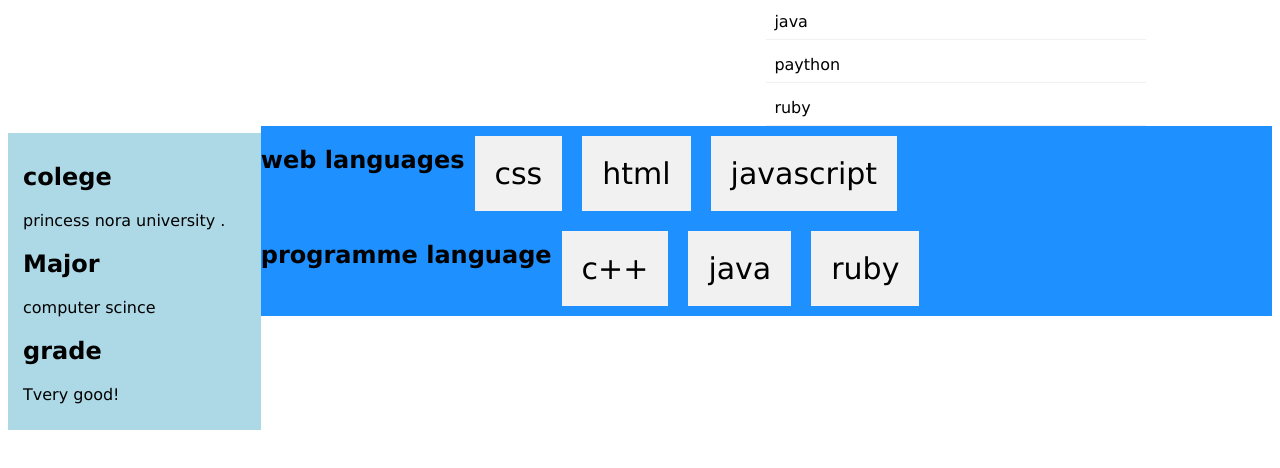
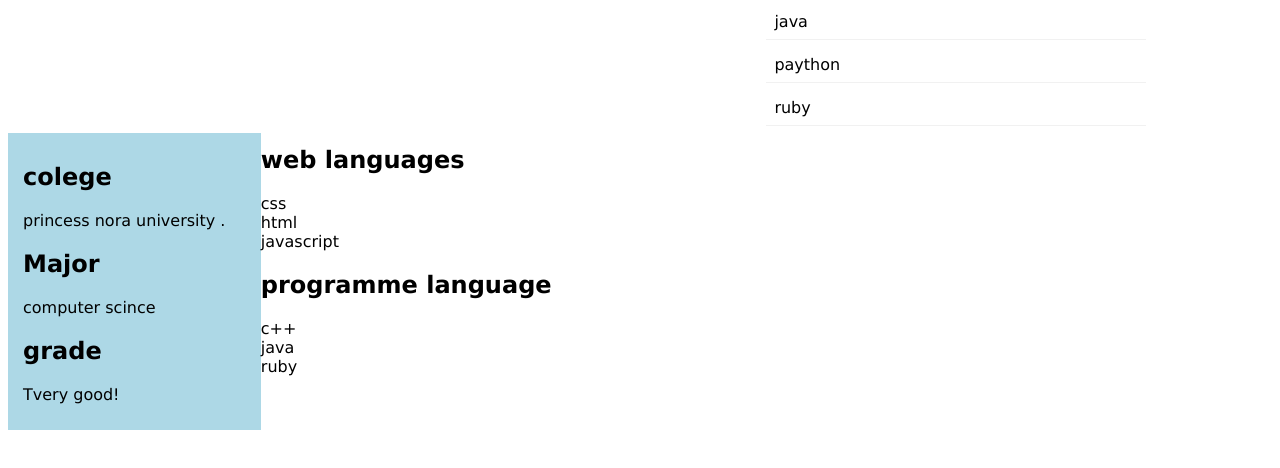
Before and after one commit to feda-alatif/u, a plain HTML site: page re.html in a window 1280 px wide. Shown: the part 282-750 px from the top of the page. Drawn offline with Linux system fonts and the light colour scheme.

Commit message:
Update style.css

```diff
--- a/style.css
+++ b/style.css
@@ -1,7 +1,9 @@
 @import url("https://fonts.googleapis.com/css2?family=Roboto:wght@100&display=swap");
 @import "responsive.css" screen and (max-width: 768px);
-@import "responsive.css";
+@import ".../syles/responsive.css";
+@import ".../syles/re.css";
 @import "imegea.png";
+@import " ../syles/style.css";
 .prag {
     color: red;
     text-align: center;
@@ -237,12 +239,13 @@ blockquote {
     margin-right: 40px;
 }
 
-.flex-containerr {
+.flex-container {
     display: flex;
     background-color: DodgerBlue;
+	padding:80px;
 }
 
-.flex-containerr > div {
+.flex-container > div {
     background-color: #f1f1f1;
     margin: 10px;
     padding: 20px;
```
